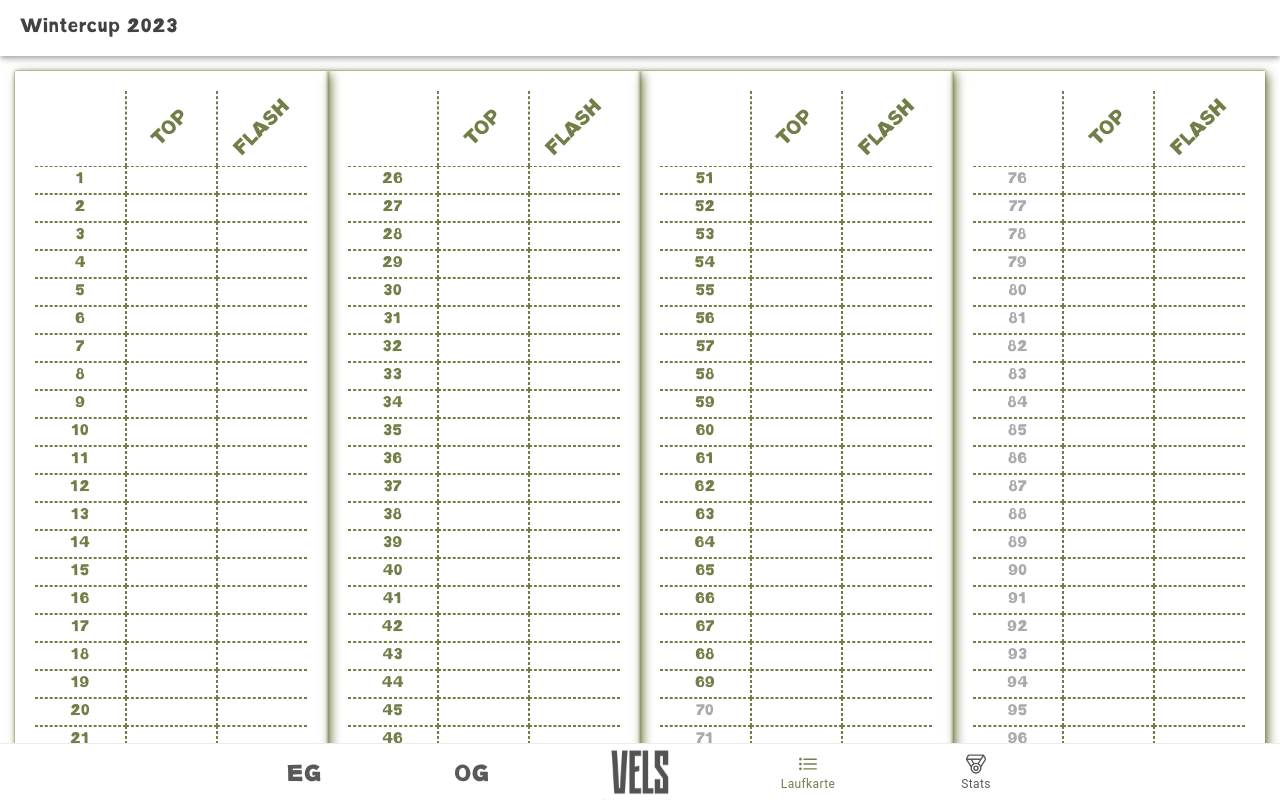
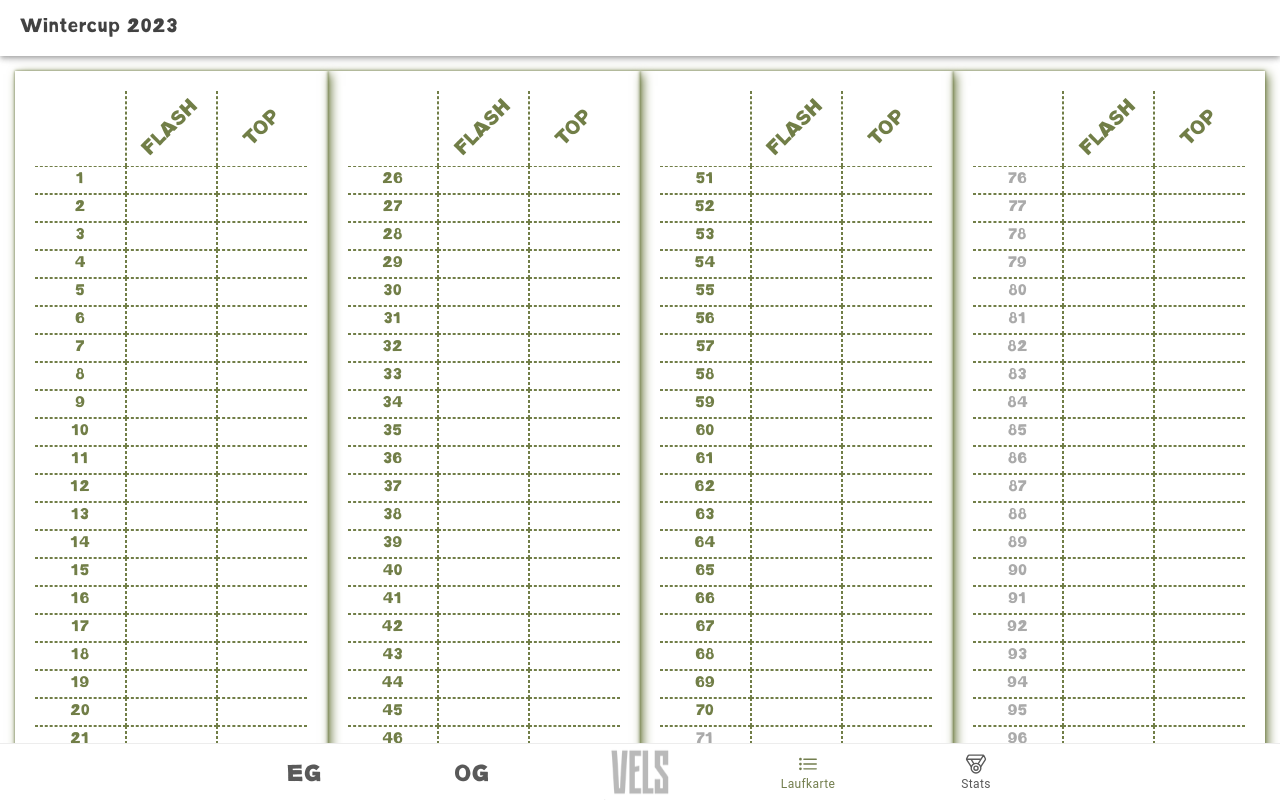
Before and after one commit to dangrie158/vels-laufkarte, a React (Create React App) app: page /list in a window 1280 px wide. Built offline with nearby package versions, Linux system fonts and the light colour scheme.

Commit message:
deduplicate some reused css

```diff
--- a/public/index.html
+++ b/public/index.html
@@ -23,7 +23,6 @@
     <meta name="apple-mobile-web-app-capable" content="yes" />
     <meta name="apple-mobile-web-app-title" content="VELS Laufkarte" />
     <meta name="apple-mobile-web-app-status-bar-style" content="black-translucent" />
-    <link rel="stylesheet" href="%PUBLIC_URL%/css/style.css" />
   </head>
 
   <body>
--- a/src/App.tsx
+++ b/src/App.tsx
@@ -18,24 +18,13 @@ import Info from "./pages/Info";
 import RouteList from "./pages/RouteList";
 import { RouteStateContext, useRouteState } from "./providers";
 
-/* Core CSS required for Ionic components to work properly */
 import "@ionic/react/css/core.css";
-
-/* Basic CSS for apps built with Ionic */
 import "@ionic/react/css/normalize.css";
 import "@ionic/react/css/structure.css";
 import "@ionic/react/css/typography.css";
 
-/* Optional CSS utils that can be commented out */
-import "@ionic/react/css/padding.css";
-import "@ionic/react/css/float-elements.css";
-import "@ionic/react/css/text-alignment.css";
-import "@ionic/react/css/text-transformation.css";
-import "@ionic/react/css/flex-utils.css";
-import "@ionic/react/css/display.css";
-
-/* Theme variables */
 import "./theme/variables.css";
+import "./theme/style.css";
 
 import egMap from "./assets/floors/EG.svg";
 import ogMap from "./assets/floors/OG.svg";
@@ -76,7 +65,7 @@ const App: React.FC = () => {
               <IonTabButton tab="og" href="/og">
                 <h2>OG</h2>
               </IonTabButton>
-              <IonTabButton>
+              <IonTabButton disabled={true}>
                 <IonImg style={{ width: "50%" }} src={icon}></IonImg>
               </IonTabButton>
               <IonTabButton tab="list" href="/list">
--- a/src/pages/Info.tsx
+++ b/src/pages/Info.tsx
@@ -1,6 +1,5 @@
 import React from "react";
 import { IonContent, IonHeader, IonPage, IonTitle, IonToolbar } from "@ionic/react";
-import "./Info.css";
 
 const Info: React.FC = () => {
   return (
--- a/src/pages/Level.css
+++ /dev/null
@@ -1,3 +0,0 @@
-ion-content {
-    --background: #717E47;
-}
--- a/src/pages/Level.tsx
+++ b/src/pages/Level.tsx
@@ -1,7 +1,6 @@
 import React, { useContext, useState } from "react";
 import { IonContent, IonHeader, IonPage, IonTitle, IonToolbar } from "@ionic/react";
 import MapView from "../components/MapView";
-import "./Level.css";
 import { EVENT_NAME, RouteStateContext, useRoutes } from "../providers";
 import { Route, RouteState } from "../types";
 import RouteStatePopup from "../components/RouteStatePopup";
@@ -25,7 +24,9 @@ const Level: React.FC<LevelProps> = (props: LevelProps) => {
       [route.id]: { state: newState },
     });
   };
-  const currentRouteState = routeState[currentRoute?.id ?? ""]?.state ?? null;
+
+  const currentRouteState: RouteState | null =
+    currentRoute !== null ? routeState[currentRoute.id]?.state ?? null : null;
 
   return (
     <IonPage>
@@ -34,7 +35,7 @@ const Level: React.FC<LevelProps> = (props: LevelProps) => {
           <IonTitle style={{ opacity: 1 }}>{EVENT_NAME}</IonTitle>
         </IonToolbar>
       </IonHeader>
-      <IonContent>
+      <IonContent className="bg-green">
         <IonHeader collapse="condense">
           <IonToolbar>
             <IonTitle size="large">{props.name}</IonTitle>
--- a/src/pages/RouteList.css
+++ b/src/pages/RouteList.css
@@ -1,15 +1,12 @@
-ion-content.route-list {
-    --background: #FFFFFF;
-}
-ion-grid{
+ion-grid {
     background-color: white;
     font-family: "AbsentGrotesque";
     color: #717E47;
     text-align: center;
-    margin:10px;
+    margin: 10px;
 }
 
-ion-row[aria-disabled="true"]{
+ion-row[aria-disabled="true"] {
     color: #AAAAAA;
 }
 
@@ -21,12 +18,15 @@ ion-col.header {
     border: 1px dashed #717E47;
     border-width: 0 1px;
 }
+
 ion-col.header:first-of-type {
     border-left: 0;
 }
+
 ion-col.header:last-of-type {
     border-right: 0;
 }
+
 ion-col.header h2 {
     display: block;
     font-size: 1.3rem;
@@ -39,18 +39,21 @@ ion-col.header h2 {
 ion-col:not(.header):not(.outer) {
     border: 1px dashed #717E47;
 }
+
 ion-col:not(.header):not(.outer):first-of-type {
     border-left: 0
 }
+
 ion-col:not(.header):not(.outer):last-of-type {
     border-right: 0
 }
-ion-col.entry{
+
+ion-col.entry {
     color: #000000;
 }
 
 img.project-mark {
-    width:3rem;
+    width: 3rem;
     height: 2.5rem;
     position: absolute;
     inset: 0;
--- a/src/pages/RouteList.tsx
+++ b/src/pages/RouteList.tsx
@@ -23,7 +23,8 @@ const RouteList: React.FC = () => {
     });
   };
 
-  const currentRouteState: RouteState | null = currentRoute !== null ? routeState[currentRoute.id].state : null;
+  const currentRouteState: RouteState | null =
+    currentRoute !== null ? routeState[currentRoute.id]?.state ?? null : null;
 
   return (
     <IonPage>
@@ -32,7 +33,7 @@ const RouteList: React.FC = () => {
           <IonTitle style={{ opacity: 1 }}>{EVENT_NAME}</IonTitle>
         </IonToolbar>
       </IonHeader>
-      <IonContent className="route-list">
+      <IonContent className="bg-white">
         <IonHeader collapse="condense">
           <IonToolbar>
             <IonTitle size="large">Alle Routen</IonTitle>
@@ -41,24 +42,24 @@ const RouteList: React.FC = () => {
         <IonGrid>
           <IonRow>
             {[1, 26, 51, 76].map((startId, column) => {
-              const routesInColumn = [...Array(25).keys()].map(i => (i + startId).toFixed() as RouteId);
+              const routesInColumn = [...Array(25).keys()].map(i => (i + startId) as RouteId);
               return (
                 <IonCol class="outer" key={column} sizeXs="6" sizeSm="6" sizeMd="3" size="3">
                   <IonGrid>
                     <IonRow>
                       <IonCol class="header" size="4"></IonCol>
                       <IonCol class="header" size="4">
-                        <h2>TOP</h2>
+                        <h2>FLASH</h2>
                       </IonCol>
                       <IonCol class="header" size="4">
-                        <h2>FLASH</h2>
+                        <h2>TOP</h2>
                       </IonCol>
                     </IonRow>
                     {routesInColumn.map(routeId => (
                       <IonRow
                         key={routeId}
                         onClick={() => handleRouteClick(routeId)}
-                        aria-disabled={!(routeId in routes)}
+                        aria-disabled={!routes.some(route => route.id === routeId)}
                       >
                         <IonCol size="4">
                           {routeId}
--- a/public/css/style.css
+++ b/src/theme/style.css
@@ -3,6 +3,15 @@
     src: url("../assets/fonts/Absent-Grotesque-Bold.woff2") format("woff");
 }
 
-ion-title, h2{
+ion-title,
+h2 {
     font-family: "AbsentGrotesque";
 }
+
+ion-content.bg-white {
+    --background: #FFFFFF;
+}
+
+ion-content.bg-green {
+    --background: #717E47;
+}
--- a/src/types.ts
+++ b/src/types.ts
@@ -1,6 +1,6 @@
-enum RouteIdType { _ = '' }
+enum RouteIdType { _ = 0 }
 
-export type RouteId = string & RouteIdType;
+export type RouteId = number & RouteIdType;
 export type RouteColor = "gray" | "yellow" | "green" | "violet" | "pink" | "black" | "blue" | "orange" | "red" | "white" | "turquoise";
 
 export type Route = {
```
Also changed, not shown: src/assets/fonts/Absent-Grotesque-Bold.woff2 (renamed from public/assets/fonts/Absent-Grotesque-Bold.woff2), src/pages/Info.css (deleted).
